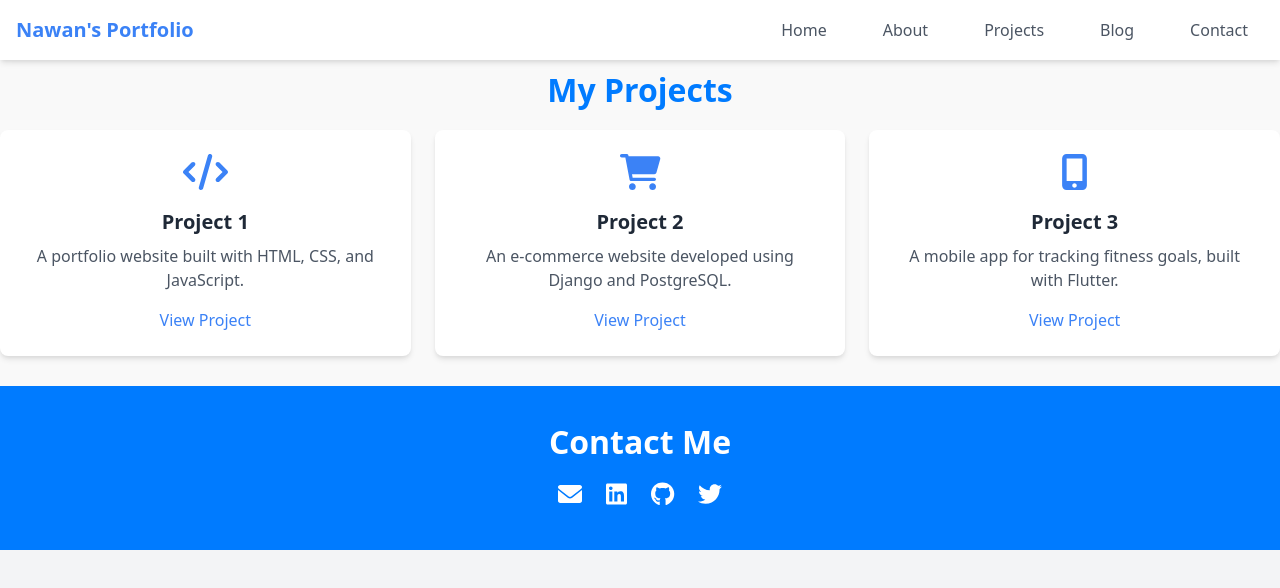
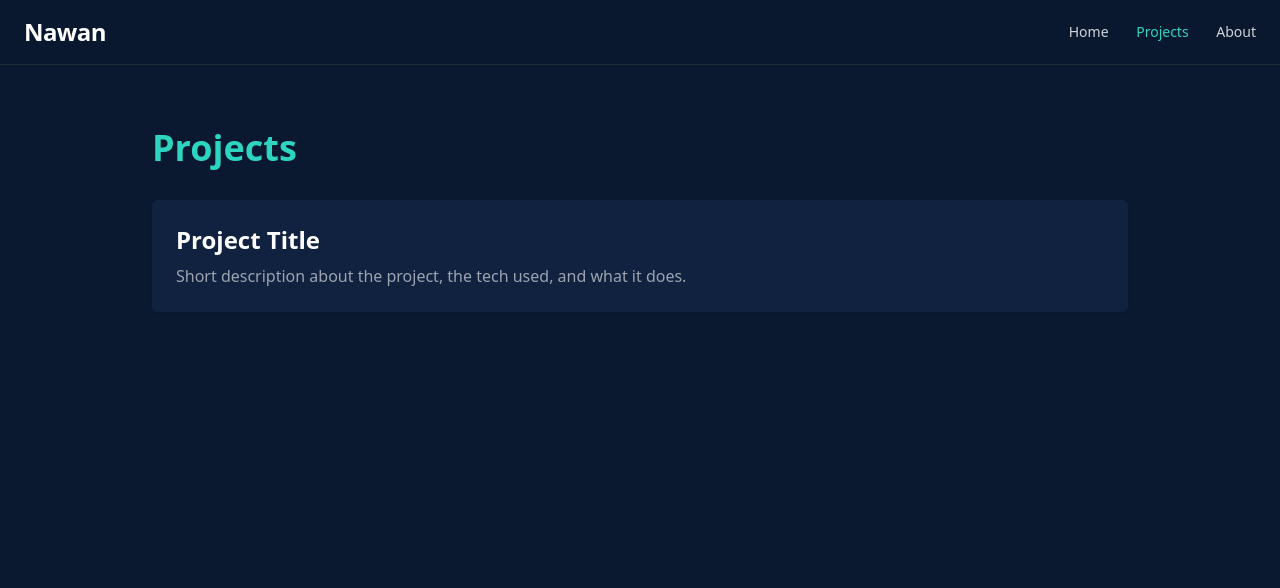
Before and after one commit to iamnawan/portfolio, a website: page projects.html in a window 1280 px wide. Drawn offline with nearby package versions, Linux system fonts and the light colour scheme.

Commit message:
Update projects.html

```diff
--- a/projects.html
+++ b/projects.html
@@ -1,102 +1,45 @@
 <!DOCTYPE html>
 <html lang="en">
 <head>
-    <meta charset="UTF-8">
-    <meta name="viewport" content="width=device-width, initial-scale=1.0">
-    <title>Nawan's Projects</title>
-    <link href="https://cdn.jsdelivr.net/npm/tailwindcss@2.2.19/dist/tailwind.min.css" rel="stylesheet">
-    <link rel="stylesheet" href="src/main.css/footer.css">
-    <link rel="stylesheet" href="src/main.css/portfolio.css">
-    <script src="https://cdnjs.cloudflare.com/ajax/libs/font-awesome/6.0.0-beta3/js/all.min.js" defer></script>
+  <meta charset="UTF-8" />
+  <meta name="viewport" content="width=device-width, initial-scale=1.0"/>
+  <title>Projects - Nawan</title>
+  <script src="https://cdn.tailwindcss.com"></script>
+  <link href="https://unpkg.com/aos@2.3.1/dist/aos.css" rel="stylesheet">
 </head>
-  <body class="bg-gray-100 text-gray-800 font-sans">
+<body class="bg-[#0a192f] text-white font-sans">
 
-  <header class="bg-white shadow-md fixed top-0 left-0 w-full z-50">
-    <div class="container mx-auto flex justify-between items-center p-4">
-      <!-- Logo or Brand Name -->
-      <a href="index.html" class="text-xl font-bold text-blue-500">Nawan's Portfolio</a>
-
-      <!-- Mobile Menu Button -->
-      <button id="menu-toggle" class="block md:hidden text-gray-600 focus:outline-none">
-        <div class="space-y-1.5">
-          <span class="block w-6 h-0.5 bg-gray-600 transition-transform duration-300"></span>
-          <span class="block w-6 h-0.5 bg-gray-600 transition-transform duration-300"></span>
-          <span class="block w-6 h-0.5 bg-gray-600 transition-transform duration-300"></span>
-        </div>
-      </button>
-
-      <!-- Navigation Links -->
-      <nav id="menu" class="hidden md:flex flex-col md:flex-row md:space-x-6 bg-white md:bg-transparent absolute md:relative top-16 md:top-0 left-0 w-full md:w-auto shadow-md md:shadow-none transition-all duration-300">
-        <ul class="flex flex-col md:flex-row md:space-x-6">
-          <li><a href="index.html" class="text-gray-600 hover:text-blue-500 px-4 py-2">Home</a></li>
-          <li><a href="about.html" class="text-gray-600 hover:text-blue-500 px-4 py-2">About</a></li>
-          <li><a href="projects.html" class="text-gray-600 hover:text-blue-500 px-4 py-2">Projects</a></li>
-          <li><a href="#blog" class="text-gray-600 hover:text-blue-500 px-4 py-2">Blog</a></li>
-          <li><a href="#contact" class="text-gray-600 hover:text-blue-500 px-4 py-2">Contact</a></li>
-        </ul>
+  <!-- Header -->
+  <header data-aos="fade-down" class="fixed top-0 z-50 w-full backdrop-blur-sm bg-[#0a192f]/70 border-b border-gray-800">
+    <div class="max-w-7xl mx-auto px-6 py-4 flex justify-between items-center">
+      <a href="index.html" class="text-white text-2xl font-bold tracking-tight hover:text-teal-400 transition duration-300">
+        Nawan
+      </a>
+      <nav class="space-x-6 text-sm font-medium text-gray-300">
+        <a href="index.html" class="hover:text-teal-400 transition duration-300">Home</a>
+        <a href="projects.html" class="text-teal-400">Projects</a>
+        <a href="about.html" class="hover:text-teal-400 transition duration-300">About</a>
       </nav>
     </div>
   </header>
 
-  <script>
-    // JavaScript to toggle the mobile menu with animation
-    (function () {
-      const menuToggle = document.getElementById('menu-toggle');
-      const menu = document.getElementById('menu');
-      const toggleBars = menuToggle.querySelectorAll('span');
-
-      menuToggle.addEventListener('click', () => {
-        menu.classList.toggle('hidden');
-        menu.classList.toggle('flex');
-
-        // Animate the toggle button
-        toggleBars[0].classList.toggle('rotate-45');
-        toggleBars[0].classList.toggle('translate-y-2');
-        toggleBars[1].classList.toggle('opacity-0');
-        toggleBars[2].classList.toggle('-rotate-45');
-        toggleBars[2].classList.toggle('-translate-y-2');
-      });
-    })();
-  </script>
-
-  <section id="portfolio" class="pt-20 pb-10 bg-gray-50">
-    <div class="container mx-auto text-center">
-      <h2 class="text-4xl font-bold text-blue-500 animate-fade-in">My Projects</h2>
-      <div class="grid grid-cols-1 md:grid-cols-2 lg:grid-cols-3 gap-6">
-        <div class="bg-white shadow-md rounded-lg p-6 hover:shadow-lg transition transform hover:scale-105 animate-slide-in">
-          <i class="fas fa-code text-blue-500 text-4xl mb-4"></i>
-          <h3 class="text-xl font-bold text-gray-800 mb-2">Project 1</h3>
-          <p class="text-gray-600 mb-4">A portfolio website built with HTML, CSS, and JavaScript.</p>
-          <a href="https://github.com/iamnawan/portfolio" class="text-blue-500 hover:underline">View Project</a>
+  <!-- Main Content -->
+  <main class="max-w-5xl mx-auto px-6 pt-32 pb-16">
+    <section data-aos="fade-up">
+      <h1 class="text-4xl font-bold mb-8 text-teal-400">Projects</h1>
+      <div class="space-y-8">
+        <!-- Project Card -->
+        <div class="bg-[#112240] p-6 rounded-md shadow hover:shadow-lg transition" data-aos="fade-up">
+          <h2 class="text-2xl font-semibold mb-2 text-white">Project Title</h2>
+          <p class="text-gray-400">Short description about the project, the tech used, and what it does.</p>
         </div>
-        <div class="bg-white shadow-md rounded-lg p-6 hover:shadow-lg transition transform hover:scale-105 animate-slide-in">
-          <i class="fas fa-shopping-cart text-blue-500 text-4xl mb-4"></i>
-          <h3 class="text-xl font-bold text-gray-800 mb-2">Project 2</h3>
-          <p class="text-gray-600 mb-4">An e-commerce website developed using Django and PostgreSQL.</p>
-          <a href="https://github.com/yourusername/project2" class="text-blue-500 hover:underline">View Project</a>
-        </div>
-        <div class="bg-white shadow-md rounded-lg p-6 hover:shadow-lg transition transform hover:scale-105 animate-slide-in">
-          <i class="fas fa-mobile-alt text-blue-500 text-4xl mb-4"></i>
-          <h3 class="text-xl font-bold text-gray-800 mb-2">Project 3</h3>
-          <p class="text-gray-600 mb-4">A mobile app for tracking fitness goals, built with Flutter.</p>
-          <a href="https://github.com/yourusername/project3" class="text-blue-500 hover:underline">View Project</a>
-        </div>
-      </div>
+        <!-- Duplicate or loop more cards -->
       </div>
     </section>
+  </main>
 
-  <!-- Footer -->
-  <footer id="contact" class="bg-blue-500 text-white py-10">
-    <div class="container mx-auto text-center">
-      <h2 class="text-2xl font-bold mb-4">Contact Me</h2>
-      <div class="flex justify-center space-x-6">
-        <a href="mailto:gunawannsiburiann@gmail.com" class="text-white text-2xl hover:text-yellow-400"><i class="fas fa-envelope"></i></a>
-        <a href="https://www.linkedin.com/in/gunawan-siburian" class="text-white text-2xl hover:text-yellow-400"><i class="fab fa-linkedin"></i></a>
-        <a href="https://github.com" class="text-white text-2xl hover:text-yellow-400"><i class="fab fa-github"></i></a>
-        <a href="https://twitter.com" class="text-white text-2xl hover:text-yellow-400"><i class="fab fa-twitter"></i></a>
-      </div>
-    </div>
-  </footer>
-
+  <!-- AOS Animation Script -->
+  <script src="https://unpkg.com/aos@2.3.1/dist/aos.js"></script>
+  <script>AOS.init({ duration: 800, once: true });</script>
 </body>
 </html>
```
Lines whose indentation alone changed are shown as unchanged.
